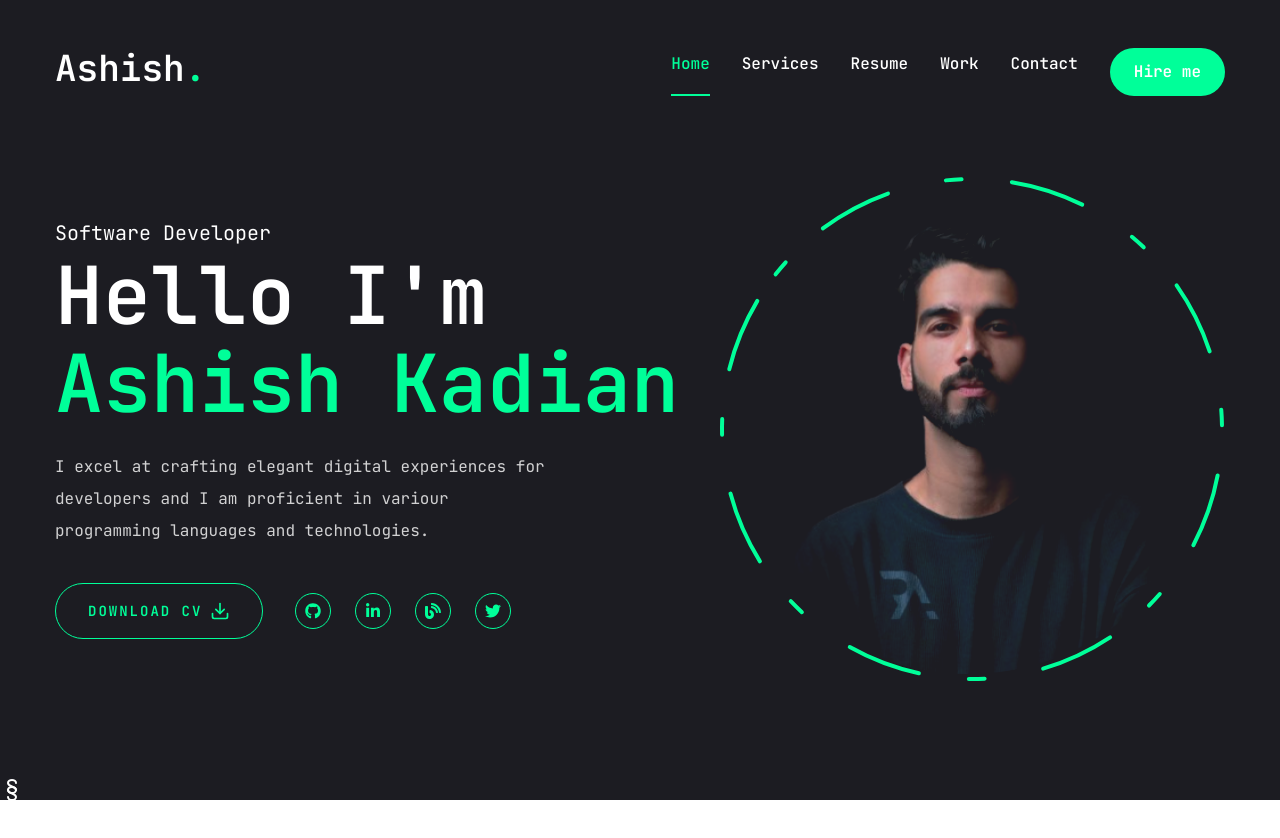
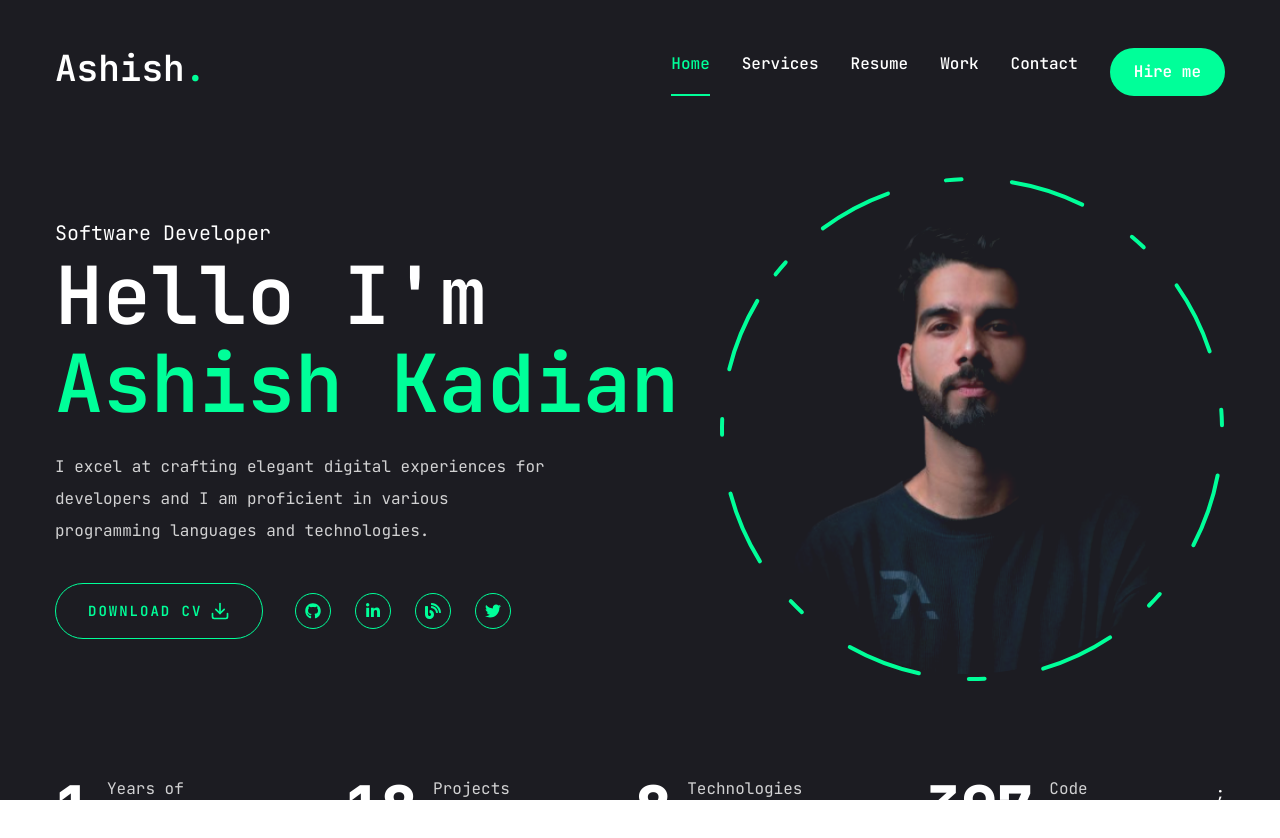
Before and after one commit to syntax2/ashish_portfolio, a Next.js app: page / in a window 1280 px wide. Shown: the top 838 px of the page. Before the commit the page ends 802 px from the top, so only its background shows below. Built offline with nearby package versions, Linux system fonts and the light colour scheme.

Commit message:
fix the stats issue and learn about userhook , tailwind and syntax

```diff
--- a/app/page.jsx
+++ b/app/page.jsx
@@ -1,7 +1,7 @@
 import { Button } from "@/components/ui/button";
-import { FiDownload, fiDownload } from "react-icons/fi";
+import { FiDownload } from "react-icons/fi";
 
-//components
+// Components
 import Social from "@/components/Social";
 import Photo from "@/components/Photo";
 import Stats from "@/components/Stats";
@@ -10,19 +10,18 @@ const Home = () => {
   return (
     <section className="h-full">
       <div className="container mx-auto h-full">
-        <div className="flex flex-col xl:flex-row items-center justify-between
-        xl:pt-8 xl:pb-24">
-          { /* text */}
+        <div className="flex flex-col xl:flex-row items-center justify-between xl:pt-8 xl:pb-24">
+          {/* text */}
           <div className="text-center xl:text-left order-2 xl:order-none">
             <span className="text-xl">Software Developer</span>
             <h1 className="h1 mb-6">
-              Hello I'm <br /> <span className="text-accent">Ashish Kadian</span>
+              Hello I&apos;m <br /> <span className="text-accent">Ashish Kadian</span>
             </h1>
             <p className="max-w-[500px] mb-9 text-white/80">
-              I excel at crafting elegant digital experiences for developers and I am proficient in variour programming languages
+              I excel at crafting elegant digital experiences for developers and I am proficient in various programming languages
               and technologies.
             </p>
-            { /* button and socials */}
+            {/* button and socials */}
             <div className="flex flex-col xl:flex-row items-center gap-8">
               <Button
                 variant="outline"
@@ -33,23 +32,22 @@ const Home = () => {
                 <FiDownload className="text-xl" />
               </Button>
               <div className="mb-8 xl:mb-0">
-                <Social containerStyles="flex gap-6"
-                iconStyles="w-9 h-9 border border-accent
-                  rounded-full flex justify-center items-center text-accent text-base
-                  hover:bg-accent hover:text-primary hover:transition-all duration-500"/>
+                <Social
+                  containerStyles="flex gap-6"
+                  iconStyles="w-9 h-9 border border-accent rounded-full flex justify-center items-center text-accent text-base hover:bg-accent hover:text-primary hover:transition-all duration-500"
+                />
               </div>
             </div>
           </div>
-          { /* image */}
+          {/* image */}
           <div className="order-1 xl:order-none mb-8 xl:mb-0">
-            <Photo/>
-            </div>
+            <Photo />
+          </div>
         </div>
       </div>
       <Stats />
     </section>
-  )
-
-}
+  );
+};
 
 export default Home;
--- a/components/Stats.jsx
+++ b/components/Stats.jsx
@@ -18,28 +18,38 @@ const stats = [
     {
         num: 400,
         text: "Code commits",
-    }
+    },
 ];
 
 const Stats = () => {
     return (
-        <Section>
+        <section className="pt-4 pb-12 xl:pt-0 xl:pb-0">
             <div className="container mx-auto">
-                <div>
-                    {stats.map((item, index) => (
-                        <div key={index}>
+                <div className="flex flex-wrap gap-6 maz-w-[80vw]
+                mx-auto xl:max-w-none">
+                    {stats.map((item, index) => {
+                    return (
+                        <div
+                         className =" flex-1 flex gap-4 item-center justify-center
+                         xl:justify-start"
+                        key={index}>
                             <CountUp
                                 end={item.num}
                                 duration={5}
                                 delay={2}
                                 className="text-4xl xl:text-6xl font-extrabold"
                             />
-                            <p>{item.text}</p> {/* Added text display */}
+                            <p
+                            className={`${
+                                item.text.length < 15 ? "max-w-[100px]" : "max-w-[150px]"
+                            } leading-snug text-white/80` }
+                            >{item.text}</p>
                         </div>
-                    ))}
+                    );
+                    })};
                 </div>
             </div>
-        </Section>
+        </section>
     );
 };
 
--- a/next.config.mjs
+++ b/next.config.mjs
@@ -1,6 +1,7 @@
 /** @type {import('next').NextConfig} */
-const nextConfig = {};
-{/* eslint-disable-next-line react/no-unescaped-entities */}
-<p>This isn't an error anymore</p>
+const nextConfig = {
+    // You can add your Next.js configurations here if needed
+    reactStrictMode: true, // Enables strict mode to catch potential problems
+  };
 
 export default nextConfig;
```
